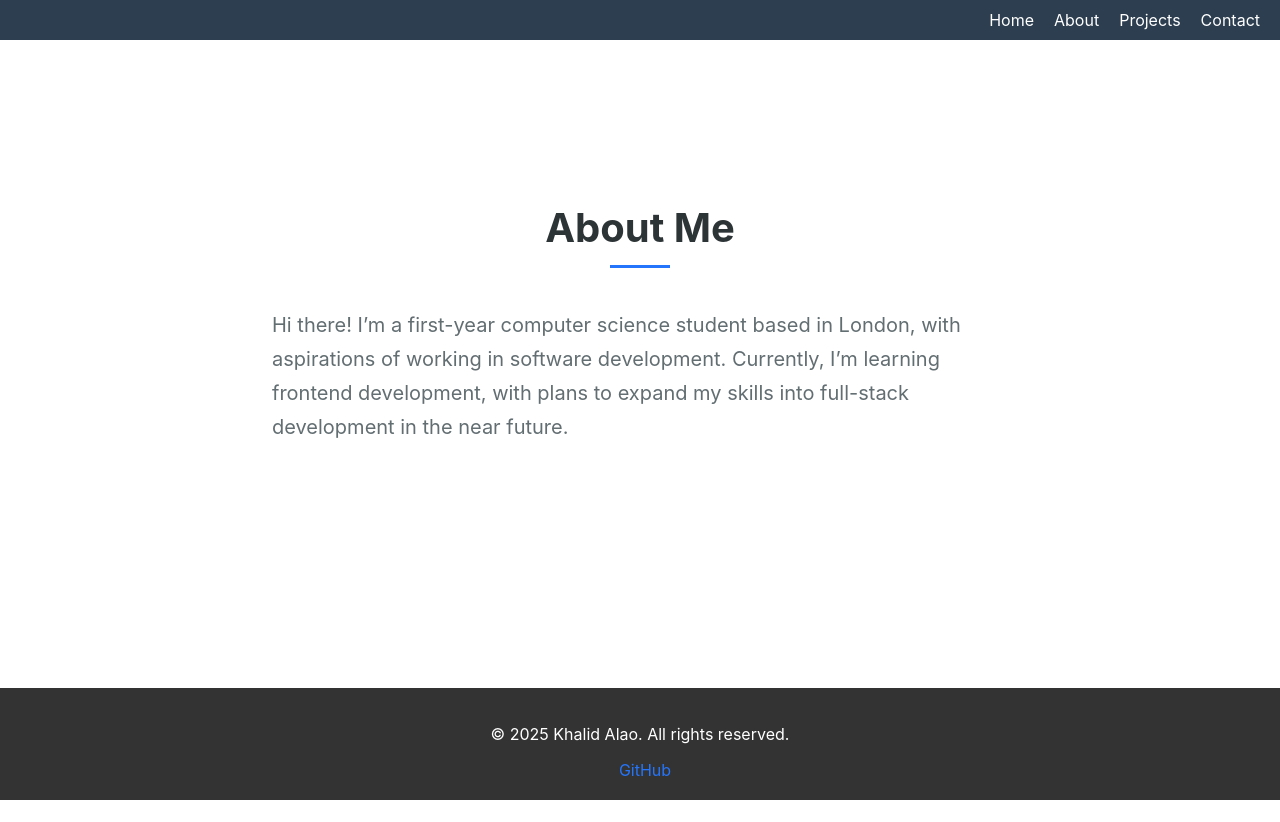
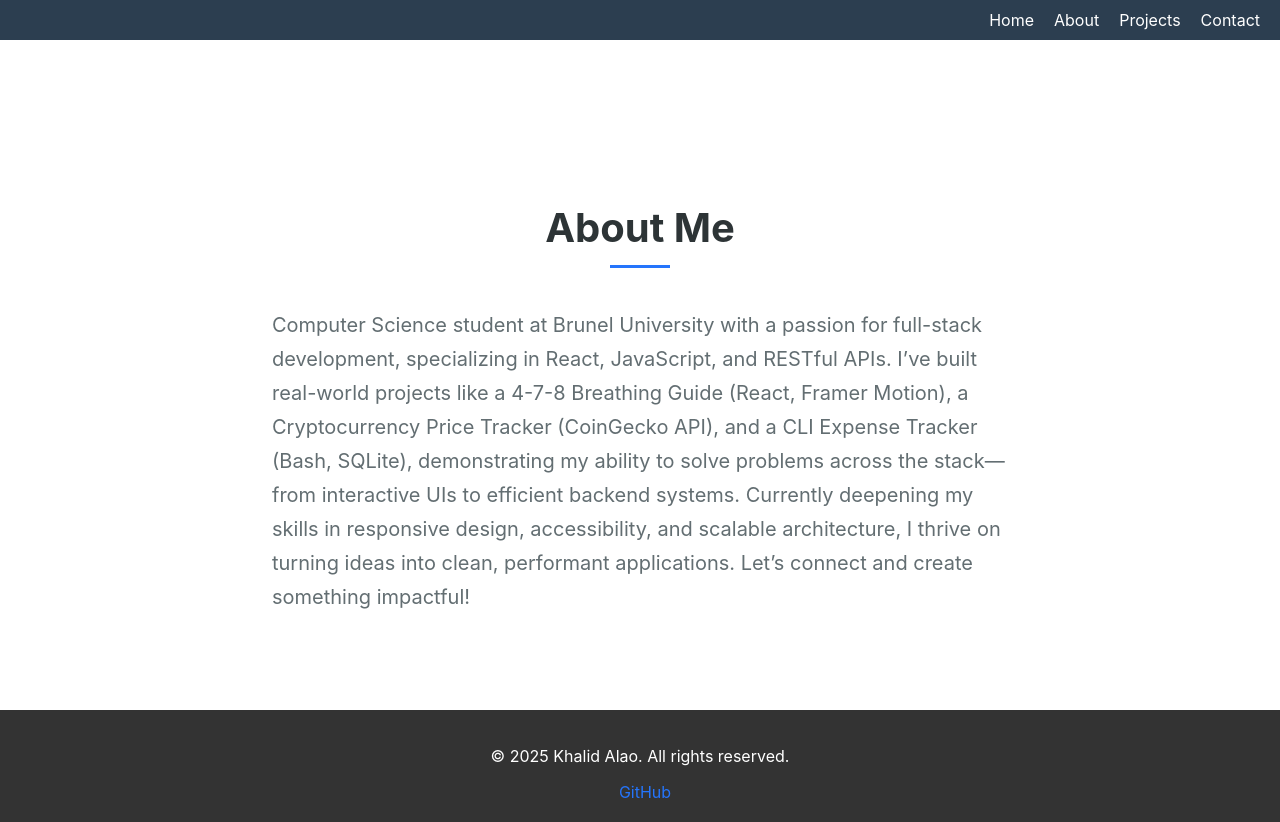
Before and after one commit to KhalidAlao/updated-portfolio, a React (Create React App) app: page /#/about in a window 1280 px wide. Before the commit the page ends 800 px from the top, so only its background shows below. Built offline with nearby package versions, Linux system fonts and the light colour scheme.

Commit message:
Update About.js

```diff
--- a/src/Components/About/About.js
+++ b/src/Components/About/About.js
@@ -6,7 +6,7 @@ const About = () => {
     <section aria-labelledby="about-title" className={styles.aboutSection} id="about">
       <h2 id="about-title" className={styles.title}>About Me</h2>
       <p tabIndex="0" className={styles.description}>
-      Hi there! I’m a first-year computer science student based in London, with aspirations of working in software development. Currently, I’m learning frontend development, with plans to expand my skills into full-stack development in the near future.
+      Computer Science student at Brunel University with a passion for full-stack development, specializing in React, JavaScript, and RESTful APIs. I’ve built real-world projects like a 4-7-8 Breathing Guide (React, Framer Motion), a Cryptocurrency Price Tracker (CoinGecko API), and a CLI Expense Tracker (Bash, SQLite), demonstrating my ability to solve problems across the stack—from interactive UIs to efficient backend systems. Currently deepening my skills in responsive design, accessibility, and scalable architecture, I thrive on turning ideas into clean, performant applications. Let’s connect and create something impactful!
       </p>
     </section>
   );
```
